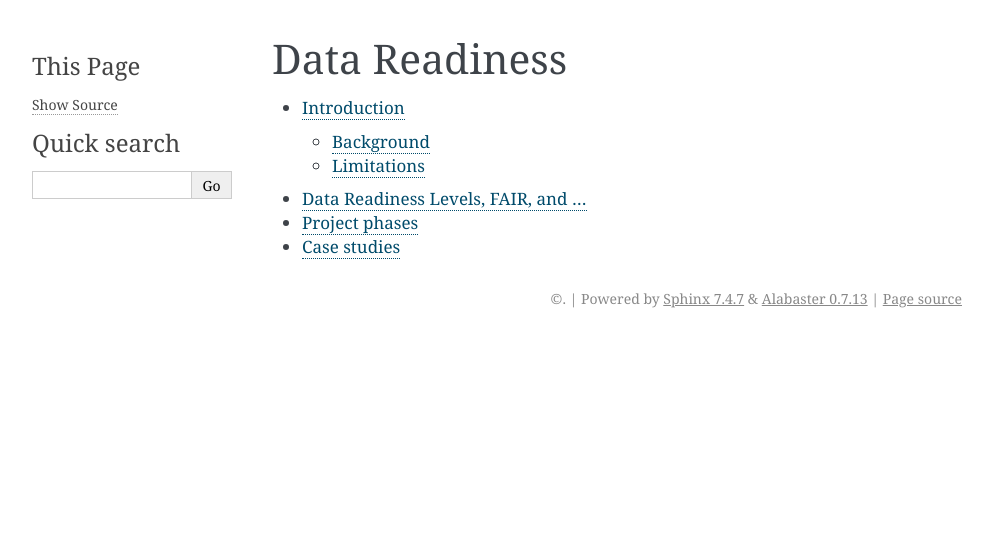
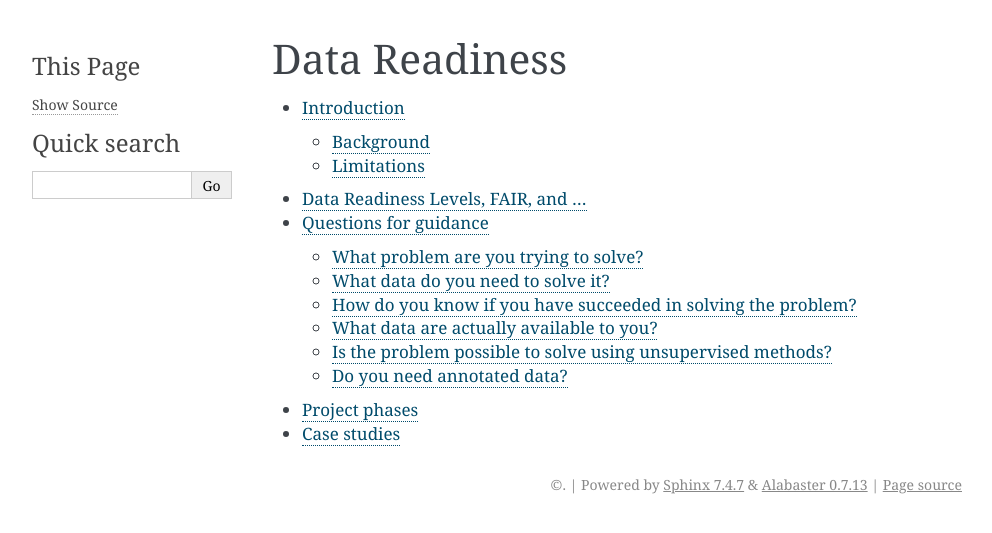
Before and after one commit to fredriko/nlp-data-readiness, a Sphinx documentation site: the page built from docs/index.rst, in a window 1280 px wide. Shown: the top 533 px of the page, without its empty margins (148-1140 px from the left). Built offline with Sphinx 7.4.7, drawn with Linux system fonts in a browser that asks for light colours.

Commit message:
Structure

```diff
--- a/docs/index.rst
+++ b/docs/index.rst
@@ -6,5 +6,6 @@ Data Readiness
 
     introduction
     data-readiness-levels
+    questions-for-guidance
     project-phases
     case-studies
--- a/docs/introduction.md
+++ b/docs/introduction.md
@@ -1,11 +1,19 @@
 # Introduction
 
-The purpose of this document is...
+At RISE, we often work in cooperation with other organizations with respect to applied research and business challenges
+that lend themselves to solutions in the natural language processing domain. The purpose of this document is to outline
+and highlight issues related to data access, accessibility, and validity that may arise in such situations.
+
 
 
 ## Background
+
+
 
 * [Data Readiness](http://data-readiness.org/)
 * [FAIR](https://www.go-fair.org/fair-principles/)
 
 ## Limitations
+
+This document is concerned with data availability, accessibility, and validity for the purpose of natural language
+processing. Thus, other modalities such as images, video, speech or sensor data are not covered.
--- /dev/null
+++ b/docs/questions-for-guidance.md
@@ -0,0 +1,12 @@
+# Questions for guidance
+
+## What problem are you trying to solve?
+## What data do you need to solve it?
+## How do you know if you have succeeded in solving the problem?
+## What data are actually available to you?
+
+## Is the problem possible to solve using unsupervised methods?
+## Do you need annotated data?
+  - Availability of experts
+  - Tooling
+  - Quality control
```
Also changed, not shown: README.md (+2 -2 lines), docs/project-phases.md (line endings or trailing spaces).
